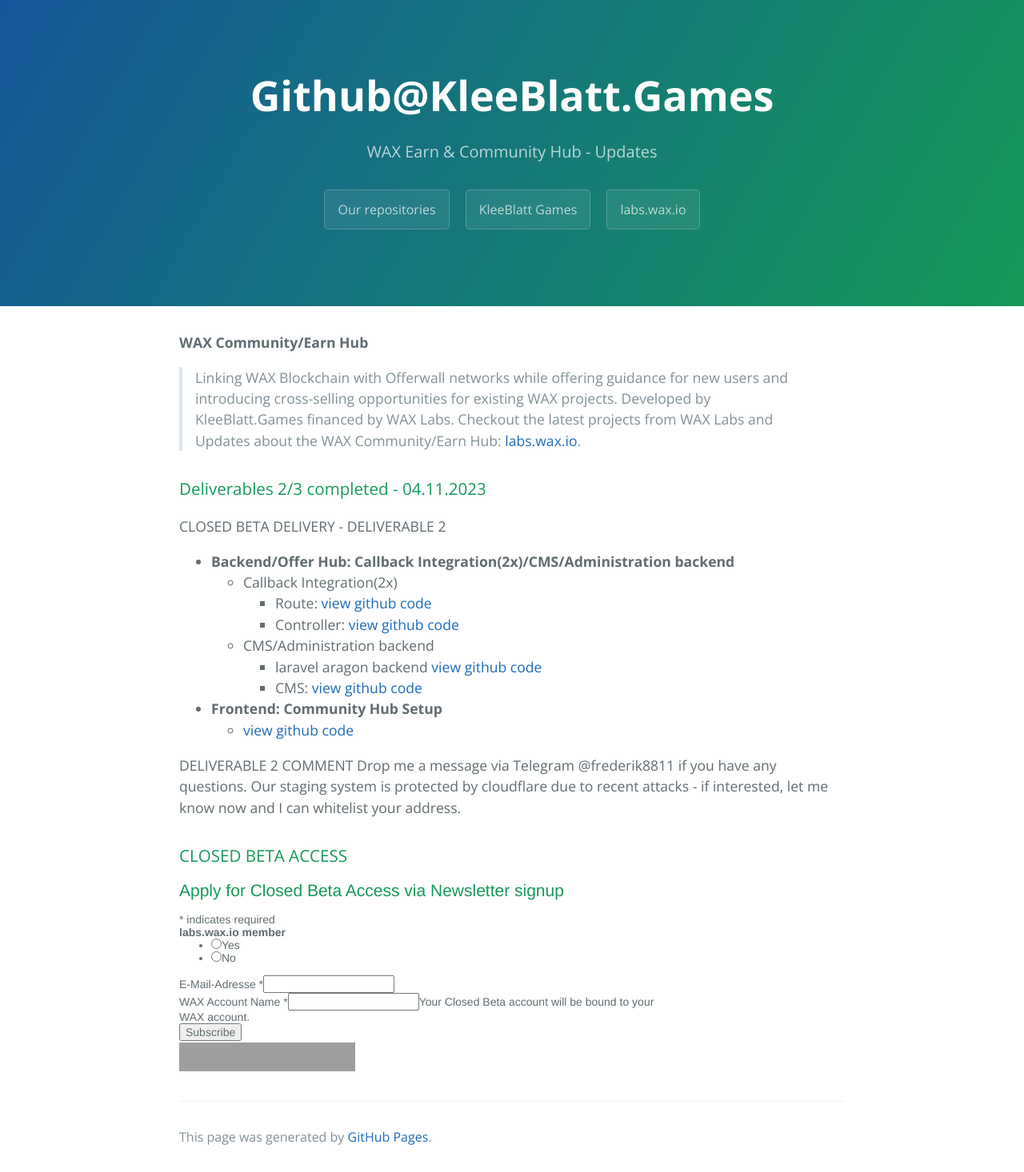
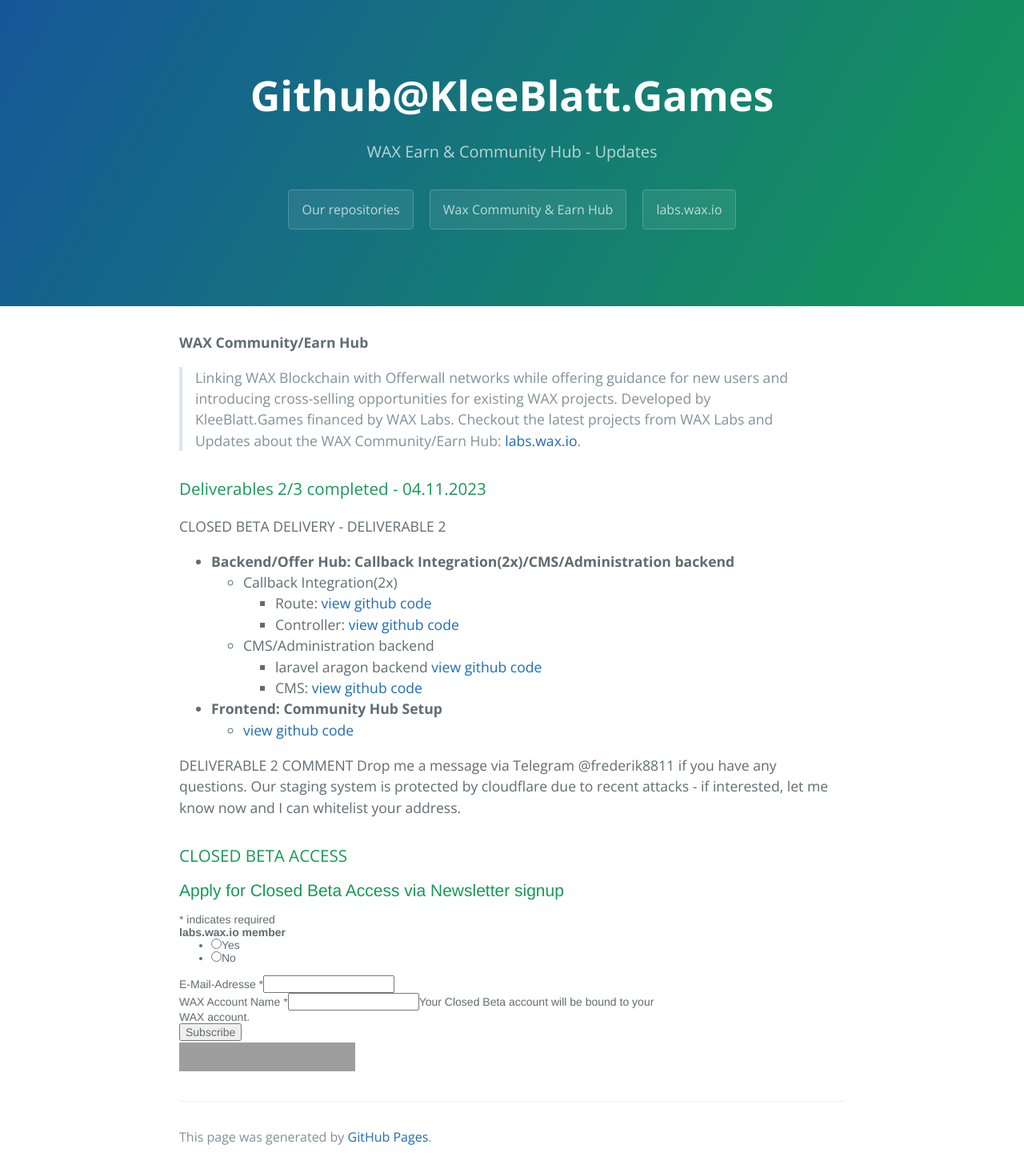
Before and after one commit to KleeblattGames/KleeblattGames.github.io, a Jekyll site: the page built from index.md, in a window 1280 px wide. Shown: the whole page at 80% size. Built offline with Jekyll 4.4.1, drawn with Linux system fonts in a browser that asks for light colours; comment, search, counter and statistics services are not loaded; grey boxes are pictures that could not be loaded.

Commit message:
Update default.html

```diff
--- a/_layouts/default.html
+++ b/_layouts/default.html
@@ -23,7 +23,7 @@
       {% endif %}
       {% if site.show_downloads %}
         <a href="https://github.com/KleeblattGames" class="btn">Our repositories</a>
-        <a href="https://kleeblatt.games" class="btn">KleeBlatt Games</a>
+        <a href="https://waxhub.kleeblatt.games" class="btn">Wax Community & Earn Hub</a>
         <a href="https://labs.wax.io" class="btn">labs.wax.io</a>
       {% endif %}
     </header>
```
